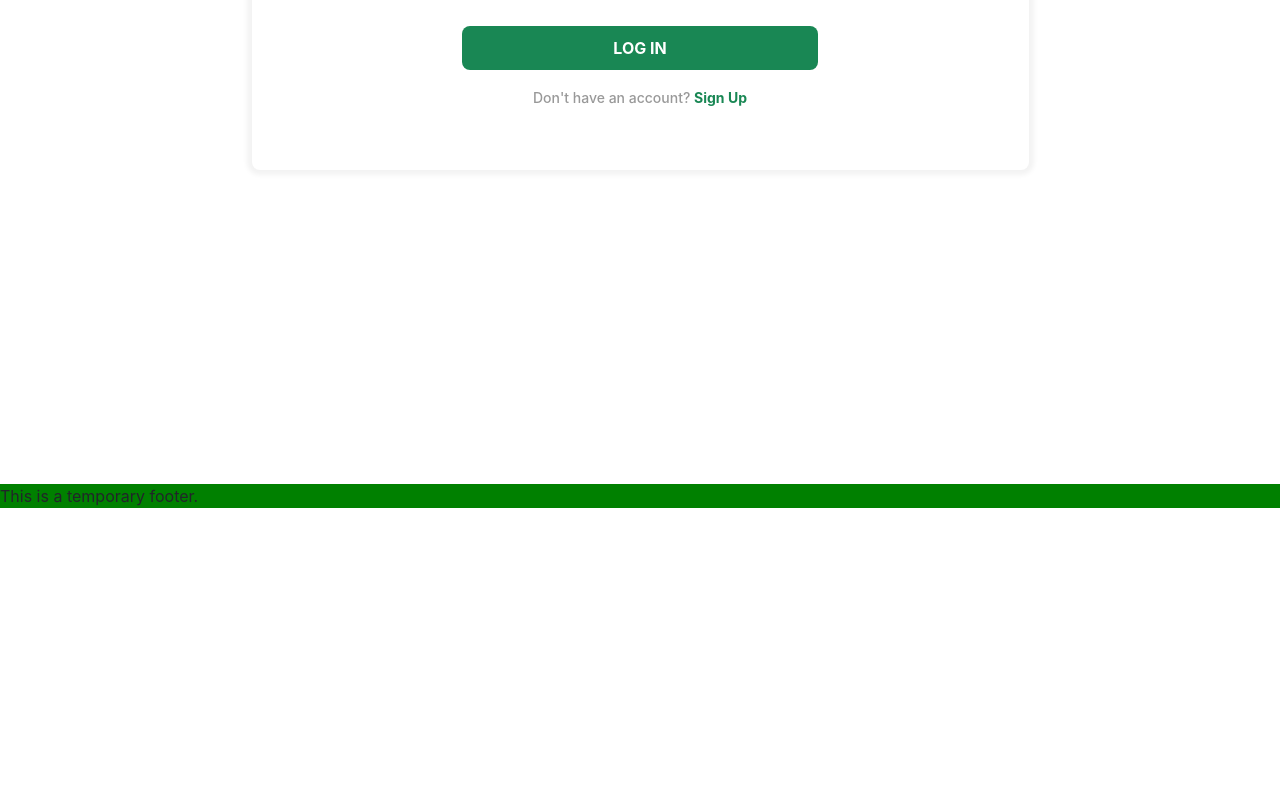
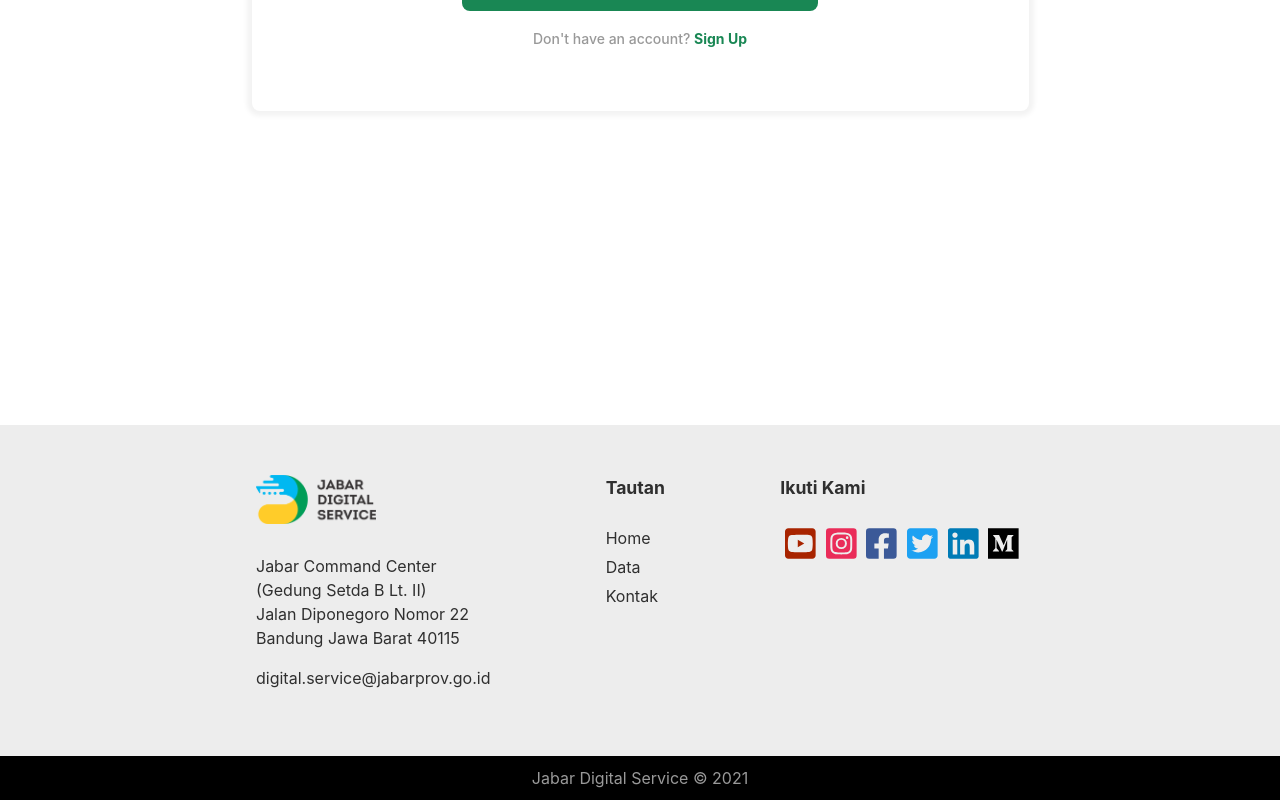
Before and after one commit to jds1-JabarSurvei/Frontend, a React (Create React App) app: page / in a window 1280 px wide. Shown: the part 426-1226 px from the top of the page. Before the commit the page ends 934 px from the top, so only its background shows below. Built offline with nearby package versions, Linux system fonts and the light colour scheme.

Commit message:
add footer

```diff
--- a/package.json
+++ b/package.json
@@ -3,6 +3,11 @@
   "version": "0.1.0",
   "private": true,
   "dependencies": {
+    "@fortawesome/fontawesome-svg-core": "^1.2.34",
+    "@fortawesome/free-brands-svg-icons": "^5.15.2",
+    "@fortawesome/free-regular-svg-icons": "^5.15.2",
+    "@fortawesome/free-solid-svg-icons": "^5.15.2",
+    "@fortawesome/react-fontawesome": "^0.1.14",
     "@testing-library/jest-dom": "^5.11.9",
     "@testing-library/react": "^11.2.5",
     "@testing-library/user-event": "^12.6.3",
--- a/src/components/common/Footer.js
+++ b/src/components/common/Footer.js
@@ -1,12 +1,109 @@
 import React from 'react';
 import './style.css';
+import Logo from 'assets/images/logo_jds.png';
+import { FontAwesomeIcon } from '@fortawesome/react-fontawesome';
+import {
+    faYoutubeSquare,
+    faInstagramSquare,
+    faFacebookSquare,
+    faTwitterSquare,
+    faLinkedin,
+    faMedium
+} from '@fortawesome/free-brands-svg-icons'
 
 const Footer = () => {
-    // Temporary Footer
+    // Links bakal tergantung lagi login admin atau tidak, bakal ngikut dari route
+    // Sekarang pake dummy begini dulu
+    const admin = false;
+    // Link-link sementara, bakal bertambah seiring waktu
+    const links = admin ? [
+        'Surveys',
+    ] : [
+            'Home',
+            'Data',
+            'Kontak'
+        ];
+
     return (
-        <div className="footer">
-            This is a temporary footer.
-        </div>
+        <>
+            <div className="footer">
+                <div className="footer-general">
+                    <div className="logo">
+                        <a href="#">
+                            <img src={Logo} alt="" width={120} />
+                        </a>
+                    </div>
+                    <p className="footer-address">
+                        Jabar Command Center <br />
+                        (Gedung Setda B Lt. II)<br />
+                        Jalan Diponegoro Nomor 22 <br /> Bandung Jawa Barat 40115<br />
+                    </p>
+                    <p className="footer-email">
+                        digital.service@jabarprov.go.id
+                    </p>
+
+                </div>
+                <div className="footer-links">
+                    <span className="footer-header">
+                        Tautan
+                </span>
+                    <div>
+                        {links.map(link => {
+                            return (
+                                <a href="#" key={link}>{link}</a>
+                            );
+                        })}
+                    </div>
+
+                </div>
+                <div className="footer-socials">
+                    <span className="footer-header">
+                        Ikuti Kami
+                </span>
+                    <div className="footer-socials-icons">
+                        <a className="social-icon">
+                            <FontAwesomeIcon
+                                color="#A82400"
+                                icon={faYoutubeSquare}
+                            />
+                        </a>
+                        <a className="social-icon">
+                            <FontAwesomeIcon
+                                color="#EA2C59"
+                                icon={faInstagramSquare}
+                            />
+                        </a>
+                        <a className="social-icon">
+                            <FontAwesomeIcon
+                                color="#3B5998"
+                                icon={faFacebookSquare}
+                            />
+                        </a>
+                        <a className="social-icon">
+                            <FontAwesomeIcon
+                                color="#1DA1F2"
+                                icon={faTwitterSquare}
+                            />
+                        </a>
+                        <a className="social-icon">
+                            <FontAwesomeIcon
+                                color="#007BB6"
+                                icon={faLinkedin}
+                            />
+                        </a>
+                        <a className="social-icon">
+                            <FontAwesomeIcon
+                                color="#000000"
+                                icon={faMedium}
+                            />
+                        </a>
+                    </div>
+                </div>
+            </div>
+            <div className="copyright">
+                Jabar Digital Service © 2021
+            </div>
+        </>
     );
 }
 
--- a/src/components/common/Navbar.js
+++ b/src/components/common/Navbar.js
@@ -16,9 +16,9 @@ const Navbar = () => {
             'Home',
             'Data',
             'Kontak'
-    ];
+        ];
     return (
-        <nav class="navbar navbar-expand-lg navbar-light">
+        <nav class="navbar fixed-top navbar-expand-lg navbar-light">
             <div class="container-fluid">
                 <div className="logo">
                     <a class="navbar-brand" href="#">
--- a/src/components/common/style.css
+++ b/src/components/common/style.css
@@ -1,5 +1,6 @@
 nav {
     box-shadow: 1px 3px 4px rgba(0, 0, 0, 0.2);
+    background-color: white;
 }
 
 .navbar-collapse {
@@ -14,5 +15,77 @@ nav {
 }
 
 .footer {
-    background-color: green;
+    background-color: #EDEDED;
+    display: flex;
+    flex-direction: row;
+    justify-content: space-between;
+    color: #2F2F2F;
+    padding: 50px 20vw;
 }
+
+.footer a {
+    color: #2F2F2F;
+    text-decoration: none;
+}
+
+.footer-header {
+    font-weight: bold;
+    display: block;
+    margin-bottom: 25px;
+    font-size: 1.1rem;
+}
+
+.footer-general .logo {
+    margin-bottom: 30px;
+}
+
+.footer-links  a {
+    display: block;
+    margin: 5px 0;
+}
+
+.footer-links  a:hover {
+    cursor: pointer;
+    filter: brightness(150%);
+}
+
+.social-icon > * {
+    font-size: 35px;
+    margin: 0 5px;
+}
+
+.social-icon > *:hover {
+    cursor: pointer;
+    filter: brightness(110%);
+}
+
+.copyright {
+    background-color: black;
+    text-align: center;
+    color: #999;
+    padding: 10px;
+}
+
+@media only screen and (max-width: 992px) {
+    .footer {
+        flex-direction: column;
+        justify-content: center;
+        align-items: center;
+    }
+
+    .footer-links > div {
+        display: flex;
+    }
+
+    .footer-links > div > a {
+        margin: 0 5px;
+    }
+
+    .footer-header, .footer-general {
+        text-align: center;
+    }
+
+    .footer-header {
+        margin: 25px 0;
+    }
+}
```
Also changed, not shown: 1 other file (tests, documents, lock files or other folders).
